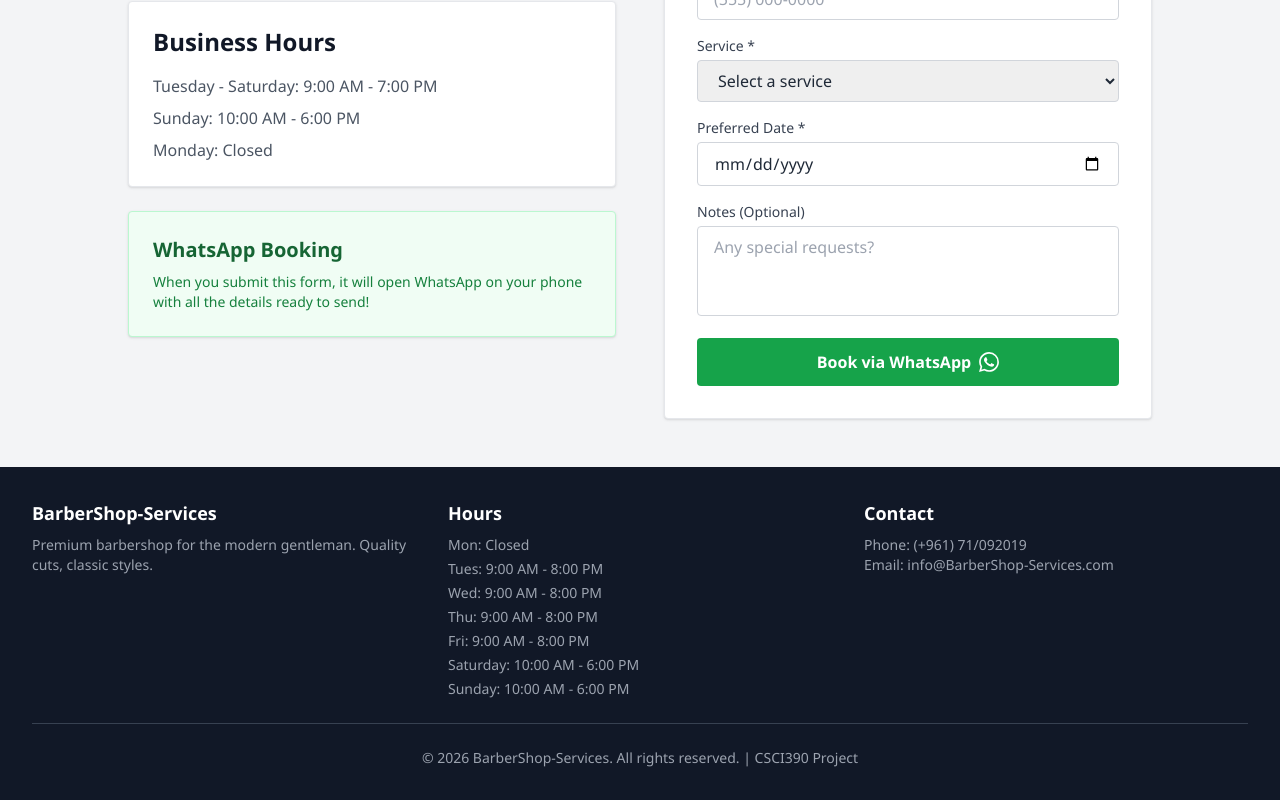
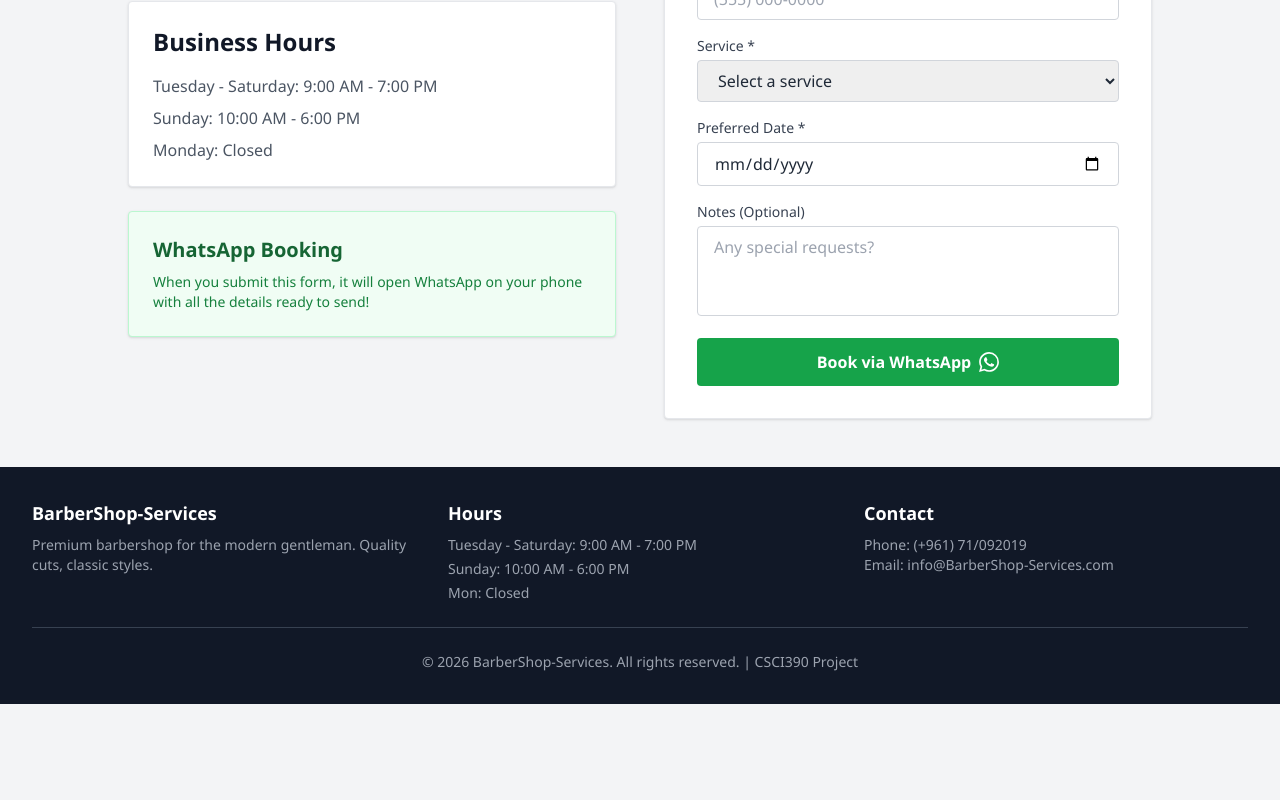
Before and after one commit to mahmoudtarabain/BarberShop-Services, a React (Vite) app: page /contact in a window 1280 px wide. Shown: the part 461-1261 px from the top of the page. After the commit the page ends 1165 px from the top, so only its background shows below. Built offline with nearby package versions, Linux system fonts and the light colour scheme; the HTML template or start-up script is replaced by a standard one.

Commit message:
Update footer

```diff
--- a/src/components/Footer.jsx
+++ b/src/components/Footer.jsx
@@ -11,13 +11,9 @@ function Footer() {
           <div>
             <h3 className="text-white text-lg font-bold mb-2">Hours</h3>
             <ul className="space-y-1 text-sm">
+              <li>Tuesday - Saturday: 9:00 AM - 7:00 PM</li>
+              <li>Sunday: 10:00 AM - 6:00 PM</li>
               <li>Mon: Closed</li>
-              <li>Tues: 9:00 AM - 8:00 PM</li>
-              <li>Wed: 9:00 AM - 8:00 PM</li>
-              <li>Thu: 9:00 AM - 8:00 PM</li>
-              <li>Fri: 9:00 AM - 8:00 PM</li>
-              <li>Saturday: 10:00 AM - 6:00 PM</li>
-              <li>Sunday: 10:00 AM - 6:00 PM</li>
             </ul>
           </div>
           <div>
```
